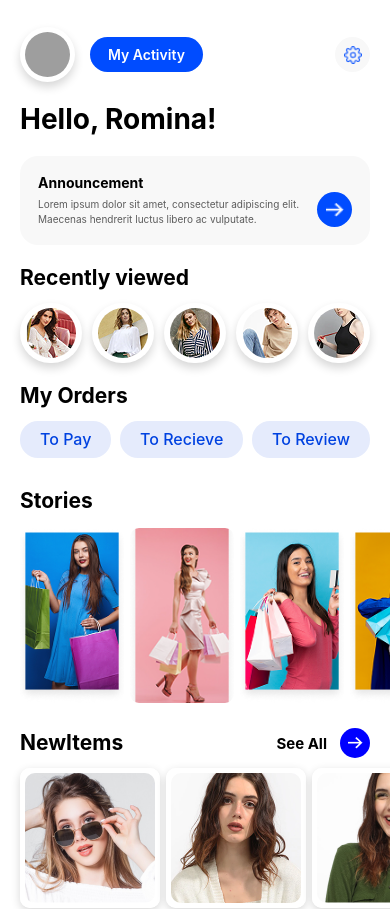
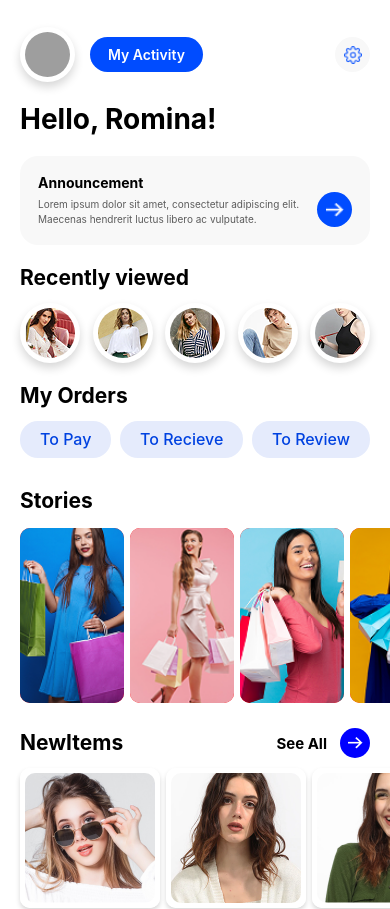
Before and after one commit to Abhishek6353/SecondApp, a React Native app: screen / in a window 390 px wide. Shown: the top 909 px of the page. Built offline with nearby package versions, Linux system fonts and the light colour scheme; grey boxes are pictures that could not be loaded.

Commit message:
style: update styling and layout for RecentlyViewed, StoriesView, and NewItems components

```diff
--- a/components/shopping componenets/NewItems.tsx
+++ b/components/shopping componenets/NewItems.tsx
@@ -128,7 +128,7 @@ const styles = StyleSheet.create({
             height: 3,
         },
         shadowOpacity: 0.16,
-        shadowRadius: 10,
+        shadowRadius: 5,
         elevation: 2,
     },
     itemImage: {
--- a/components/shopping componenets/RecentlyViewed.tsx
+++ b/components/shopping componenets/RecentlyViewed.tsx
@@ -56,10 +56,10 @@ const styles = StyleSheet.create({
     },
 
     card: {
-        flex: 1,
         alignItems: 'center',
         justifyContent: 'center',
-        // height: 60,
+        height: 60,
+        width: 60,
         borderRadius: 30,
         padding: 5,
         backgroundColor: '#FFFFFF',
--- a/components/shopping componenets/StoriesView.tsx
+++ b/components/shopping componenets/StoriesView.tsx
@@ -41,20 +41,23 @@ const styles = StyleSheet.create({
     },
     cardContentContainer: {
         gap: 6,
-        paddingRight: 20,
-        alignItems: 'flex-start',
         paddingHorizontal: 20,
     },
 
     card: {
         width: 104,
         height: 175,
-        borderRadius: 9,
+        borderRadius: 10,
         overflow: 'hidden',
+        backgroundColor: 'red',
+        flex: 1,
+        alignItems: 'center',
+
     },
     cardImage: {
-        width: 104,
+        width: 135,
         height: 175,
         resizeMode: 'cover',
+        borderRadius: 10,
     },
 })
```
Also changed, not shown: assets/images/stories/test.png (added).
